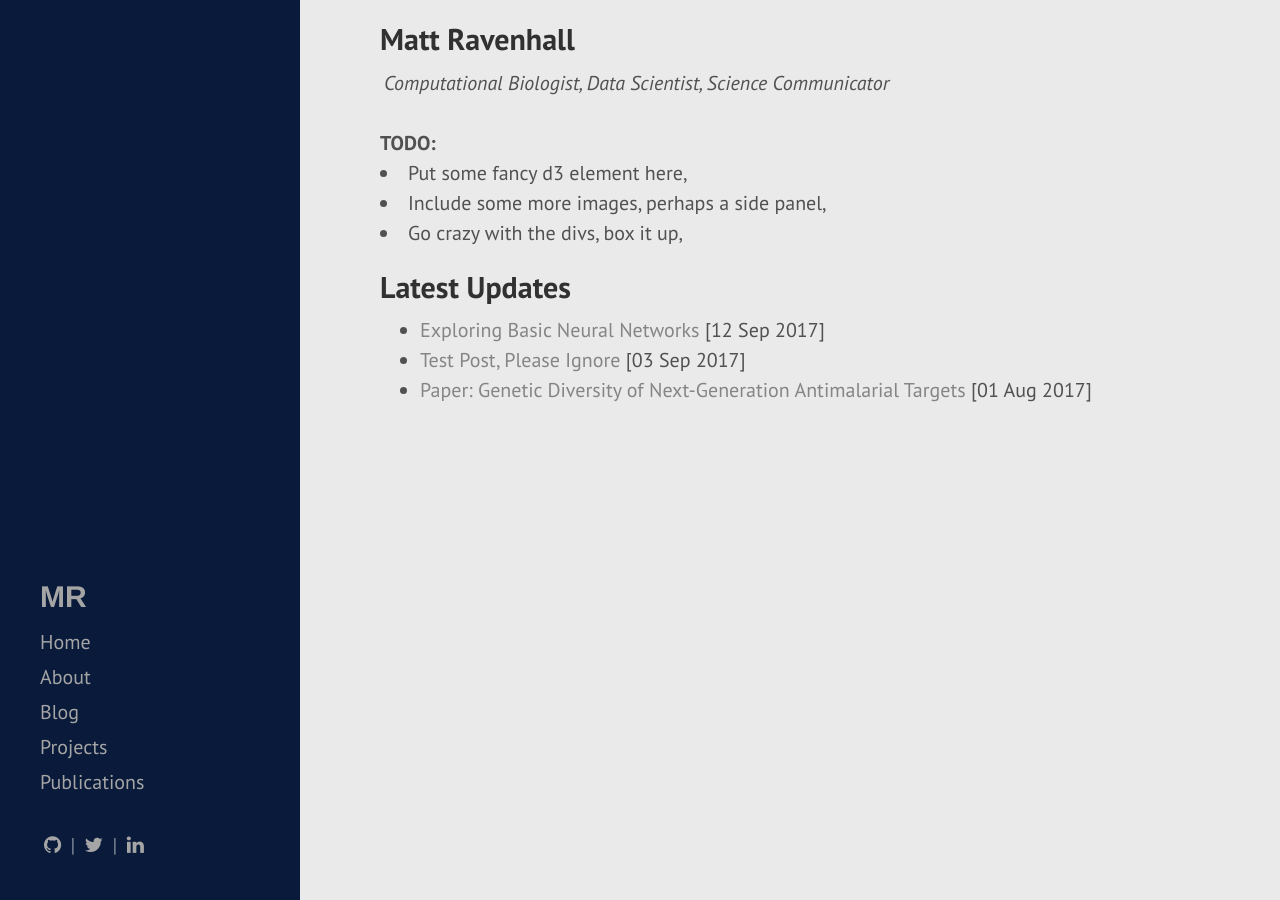
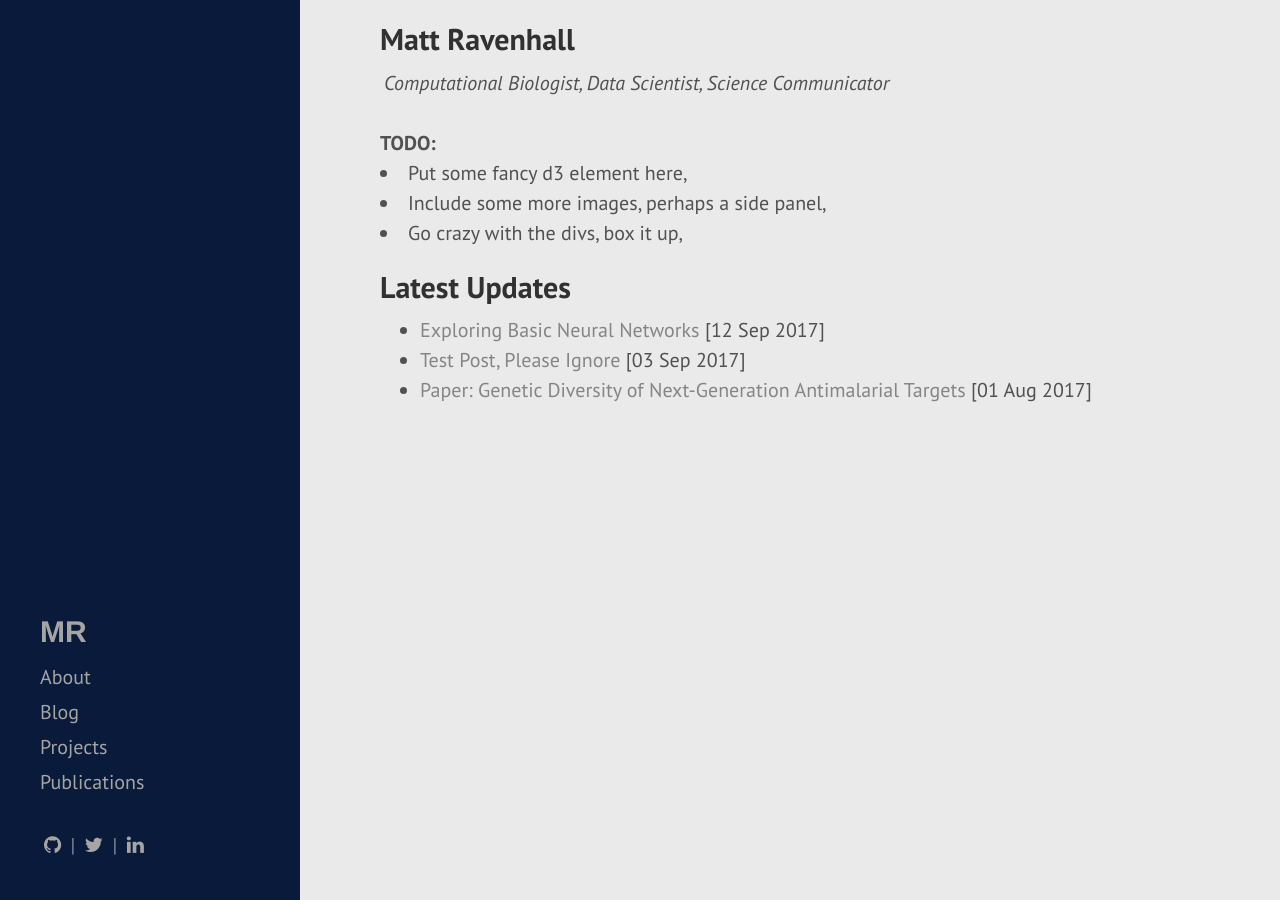
Before and after one commit to mattravenhall/mattravenhall.github.io, a Jekyll site: the page built from index.html, in a window 1280 px wide. Built offline with Jekyll 4.4.1, drawn with Linux system fonts in a browser that asks for light colours.

Commit message:
MR is now the Home button

```diff
--- a/_includes/sidebar.html
+++ b/_includes/sidebar.html
@@ -2,14 +2,13 @@
   <div class="container sidebar-sticky">
     <div class="sidebar-about">
       <h1>
-        <a href="{{ site.baseurl }}">
+        <a href="/">
           {{ site.title }}
         </a>
       </h1>
     </div>
 
     <nav class="sidebar-nav">
-      <a class="sidebar-nav-item" href="/">Home</a>
       <a class="sidebar-nav-item" href="/about">About</a>
       <a class="sidebar-nav-item" href="/blog">Blog</a>
       <a class="sidebar-nav-item" href="/projects">Projects</a>
```
